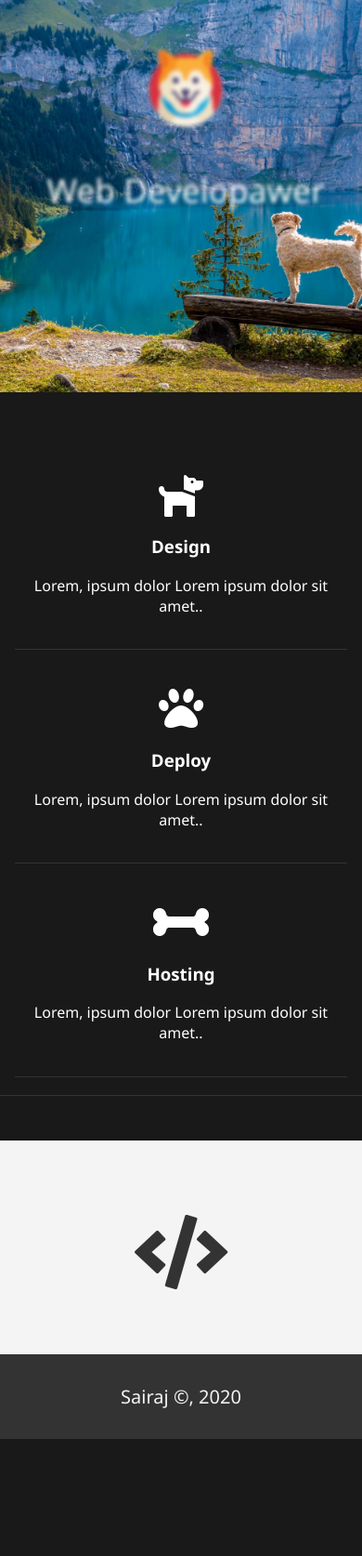
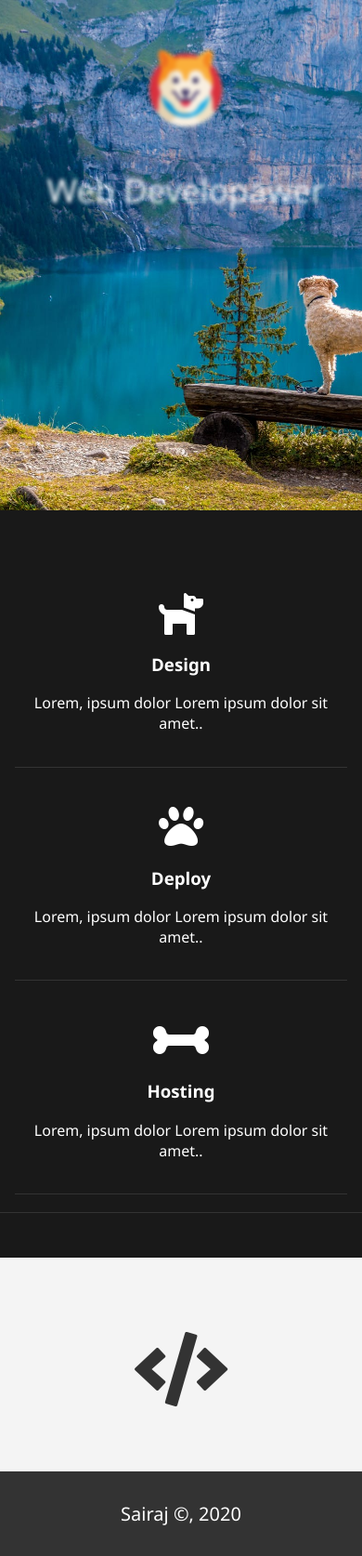
Before and after one commit to Saairajj/blurBackground, a plain HTML site: page index.html in a window 390 px wide. Shown: the whole page at 93% size. Before the commit the page ends 1548 px from the top, so only its background shows below. Drawn offline with Linux system fonts and the light colour scheme.

Commit message:
few more changes

```diff
--- a/style.css
+++ b/style.css
@@ -17,6 +17,7 @@ body{
   filter: blur(10px);
   -webkit-filter: blur(10px);
   transition: 1000ms;
+  /* padding-bottom: 3rem; */
 }
 
 .showcase:hover::after {
@@ -39,7 +40,7 @@ body{
   width: 300px;
   height: 350px;
   text-align: center;
-  /* transition: all 2000ms; */
+  transition: all 1000ms;
 }
 
 .logo {
@@ -86,8 +87,9 @@ body{
 
 
 .bg-dark {
-  background-color: #333333;
-  color: #f4f4f4 ;
+  background: #333;
+  /* opacity: 80; */
+  color: #ffffff;
   text-align: center;
 }
 
@@ -113,7 +115,7 @@ footer p {
 
 @media(max-width : 660px) {
   .showcase::after {
-    height: 50vh;
+    height: 65vh;
   }
 
   .content {
```
